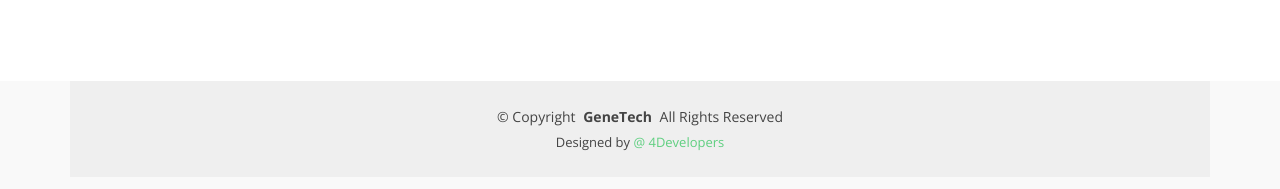
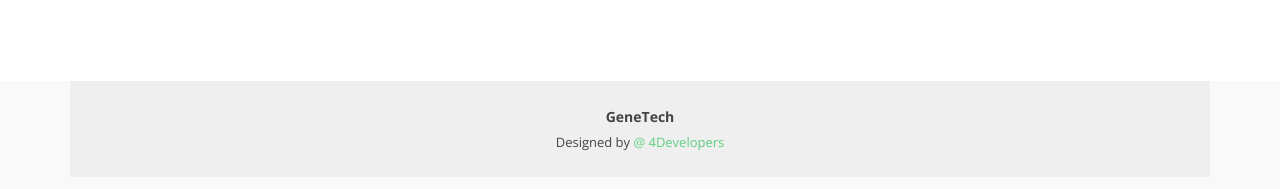
Before and after one commit to ShubhamDeshmukh18/GeneTech, a plain HTML site: page about.html in a window 1280 px wide. Shown: the part 2592-2781 px from the top of the page. Drawn offline with nearby package versions, Linux system fonts and the light colour scheme.

Commit message:
3rd update
3rd update

```diff
--- a/about.html
+++ b/about.html
@@ -185,7 +185,7 @@
 
 
     <div class="container copyright text-center mt-4">
-      <p>© <span>Copyright</span> <strong class="px-1 sitename">GeneTech</strong> <span>All Rights Reserved</span></p>
+      <p> <strong class="px-1 sitename">GeneTech</strong> </p>
       <div class="credits">
 
        Designed by <a href="https://wa.me/+918208545477">@ 4Developers </a>
```
Also changed, not shown: contact.html (+1 -1 lines), course-details.html (+1 -1 lines), courses.html (+1 -1 lines), events.html (+1 -1 lines), index.html (+1 -1 lines), pioneers.html (+1 -1 lines), pricing.html (+1 -1 lines), starter-page.html (+1 -1 lines).
